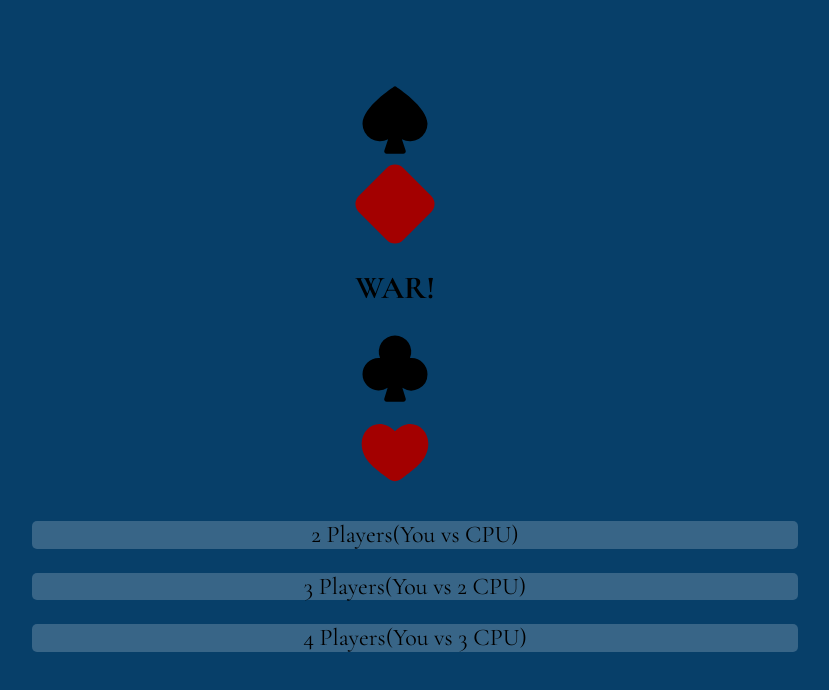
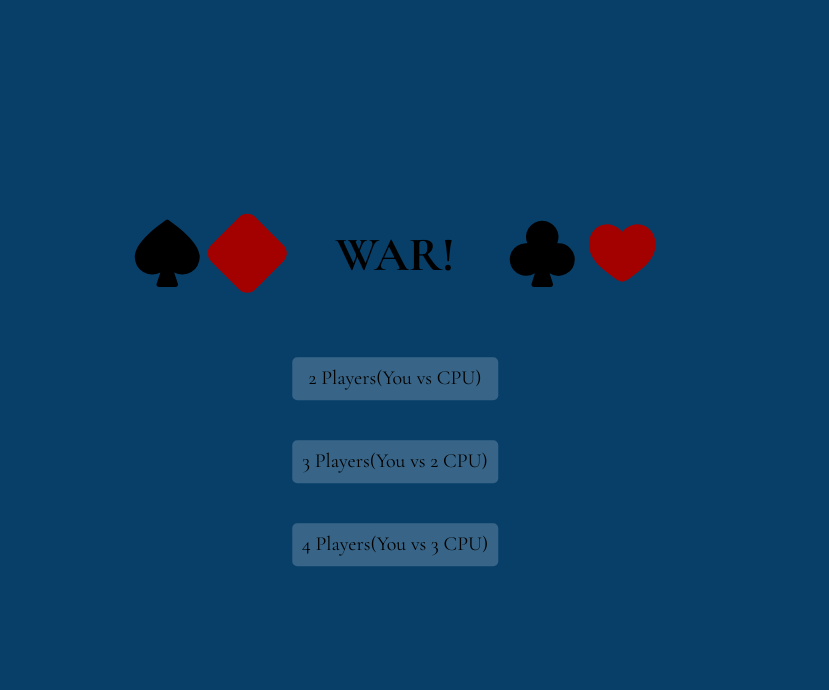
Before and after one commit to jaysune36/cardGameWar2.0, a plain HTML site: page index.html in a window 1280 px wide. Both pictures are taken after a click on the element "START!". Shown: the whole page, without its empty margins (245-1074 px from the left). Drawn offline with nearby package versions, Linux system fonts and the light colour scheme; a web font is replaced by a local one.

Commit message:
changed layout from using positon absolut to using flexbox intsead. Added a player login screen so can add username for plahyer and added to new players array in game class. Need to move cpuPlayers varialbe in main.js file to global scope in order to be read when running addPlayers method in game class

```diff
--- a/app.js
+++ b/app.js
@@ -2,6 +2,10 @@
 
 const startButton = document.querySelector('.start-button');
 const gameOption = document.querySelector('.game-option');
+const userLogin = document.querySelector('.login');
+const userLoginValue = userLogin.querySelector('input');
+const submitUser = document.querySelector('.submit');
+let cpuPlayers = 0;
 // this createList function accepts 1 argument to be looped through and create the list for the cards to be stored in an array
 function createList(item) {
   let suits = ['H', 'C', 'D', 'S'];
@@ -127,12 +131,12 @@ class Cards {
         // console.log(this.players);
       }
 
-      addPlayers(num) {
-        let select = num;
+      addPlayers(name, num) {
+        // let select = num;
         // let select = prompt('How many players would you like? \n 1) Two Players (You vs CPU) \n 2) Three Players (You vs 2 CPU)\n 3) Four Players (You vs 3 CPU)');
-        let name = prompt('Please enter your players name?')
+        // let name = prompt('Please enter your players name?')
         this.players.push(new Players(name));
-        for (let i = 0; i < parseFloat(select); i++) {
+        for (let i = 0; i < num; i++) {
           this.players.push(new Players(`CPU ${i + 1}`));
         }
         return this.players;
@@ -206,18 +210,33 @@ class Cards {
     startButton.addEventListener('click', (e)=> {
       if(e.target.className === 'game-start' && e.target.parentElement.className === 'start-button') {
         let gameStart = startButton.querySelector('.game-start')
-        gameStart.style.visibility = 'hidden';
-        gameOption.querySelector('.game-select').style.visibility = 'visible';
+        gameStart.style.display = 'none';
+        gameOption.querySelector('.game-select').style.display = 'flex';
       }
     })
 
     gameOption.addEventListener('click', (e)=> {
+      // console.log(e.target.parentElement.parentElement.className)
+      // let cpuPlayers = '';
+      let userName = '';
       if(e.target.tagName === 'LI' && e.target.parentElement.parentElement.className === 'game-option') {
+        cpuPlayers = e.target.className;
+        console.log(cpuPlayers)
+        gameOption.querySelector('.game-select').style.display = 'none';
+        userLogin.style.display = 'flex';
+      }
+
+      if(e.target.class = 'sumbit' && userLoginValue.value !== '') {
+        userName = userLoginValue.value;
         let game = new Game();
-        game.addPlayers(e.target.className);
-        console.log(game.players)
+        console.log( game.addPlayers(userName, cpuPlayers))
+
       }
     })
+
+    // userLogin.addEventListener('click', (e) => {
+    //   if
+    // })
 
 
 
--- a/index.html
+++ b/index.html
@@ -15,8 +15,9 @@
 
 <body>
   <main class="main-container">
-    <div class="container flex-openScreen">
-      <div class="screen-name">
+    <div class="container flex main">
+      <div class="game-name">
+      <div class="two-svg-flex">
         <div class="spade">
           <svg fill="#000000" viewBox="0 0 256 256" id="Flat" xmlns="http://www.w3.org/2000/svg">
             <g id="SVGRepo_bgCarrier" stroke-width="0"></g>
@@ -39,7 +40,9 @@
             </g>
           </svg>
         </div>
-        <h1>WAR!</h1>
+      </div>
+      <h1>WAR!</h1>
+      <div class="two-svg-flex">
         <div class="club">
           <svg c fill="#000000" viewBox="0 0 256 256" id="Flat" xmlns="http://www.w3.org/2000/svg">
             <g id="SVGRepo_bgCarrier" stroke-width="0"></g>
@@ -63,12 +66,18 @@
           </svg>
         </div>
       </div>
+      </div>
       <div class="game-option">
         <ul class=" game-select">
           <li class="1">2 Players(You vs CPU)</li>
           <li class="2">3 Players(You vs 2 CPU)</li>
           <li class="3">4 Players(You vs 3 CPU)</li>
         </ul>
+        <div class="login">
+          <label for="name">Please enter your name:</label>
+          <input type="text" name="login" id="name" placeholder="Name">
+          <button class= 'submit' type="submit">Enter!</button>
+        </div>
       </div>
       <div class="start-button">
         <button class="game-start">
--- a/scss/components/_flexbox.scss
+++ b/scss/components/_flexbox.scss
@@ -1,3 +1,34 @@
 /*=====================================
         FLEXBOX
 ======================================*/
+
+
+.main,
+.game-name {
+  display: flex;
+  flex-direction: column;
+  align-items: center;
+}
+
+.two-svg-flex {
+  display: flex;
+  flex-direction: row;
+  &:nth-child(3) .heart {
+    order: 1;
+  }
+  &:nth-child(3) .club {
+    order: 2;
+  }
+}
+
+.game-select,
+.login {
+  flex-direction: column;
+  align-items: center;
+}
+
+.game-option {
+  display: flex;
+  flex-direction: column;
+  align-items: center;
+}
--- a/scss/components/_layout.scss
+++ b/scss/components/_layout.scss
@@ -5,45 +5,76 @@
 .main-container {
   width: 90%;
   @include center;
-  position: absolute;
-  top: 10%;
-  left: 5%;
   text-align: center;
 }
 
+.main {
+  position: absolute;
+  top: 50%;
+  left: 50%;
+  transform: translate(-50%, -50%);
+  padding: 10px;
+}
+
+.game-name {
+  margin-bottom: 2.5em;
+}
+
 .game-select {
-  visibility: hidden;
+  display: none;
   width: 70%;
   @include center;
-  font-size: 1.5em;
-  position: relative;
-  bottom: 10%;
+  width: 100%;
+  font-size: 1.25rem;
+  padding-inline-start: 0;
+
   & li {
     border-radius: 5px;
+    padding: .5em;
+    width: 100%;
     margin: 1em 0;
     background-color: #386587;
   }
+
   & li:hover {
     cursor: pointer;
     opacity: .5;
+    color: #A30000;
+    transition: all .3s ease-in;
   }
 }
 
 .start-button {
-  position: absolute;
   bottom: 15%;
+
   & button {
-  visibility: visible;
-  width: 10em;
-  font-size: 2em;
-  background-color: #386587;
-  border-style: none;
-  border-radius: 5px;
-  position: relative;
-  left: 20%;
+    width: 10em;
+    font-size: 2em;
+    background-color: #386587;
+    border-style: none;
+    border-radius: 5px;
   }
+
   & .game-start:hover {
     cursor: pointer;
     opacity: .5;
+    color: #A30000;
+    transition: all .3s ease-in;
   }
 }
+
+.login {
+  display: none;
+  & label {
+    background-color: #386587;
+    font-size: 1.5em;
+    margin-bottom: 1em;
+  }
+
+  & input {
+    border: none;
+    border-radius: 5px;
+    width: 100%;
+    height: 40px;
+  }
+}
--- a/scss/components/_media.scss
+++ b/scss/components/_media.scss
@@ -0,0 +1,23 @@
+/*=====================================
+        MEDIA QUERIES
+======================================*/
+
+@media (min-width: 768px) {
+  .game-name {
+    flex-direction: row;
+    & h1 {
+      margin: 0 1em;
+      font-size: 3em;
+    }
+  }
+  .two-svg-flex {
+    justify-content: space-between;
+
+  &:nth-child(3) .heart {
+    order: 2;
+  }
+  &:nth-child(3) .club {
+    order: 1;
+  }
+  }
+}
```
Also changed, not shown: css/styles.css, 1 other file.
